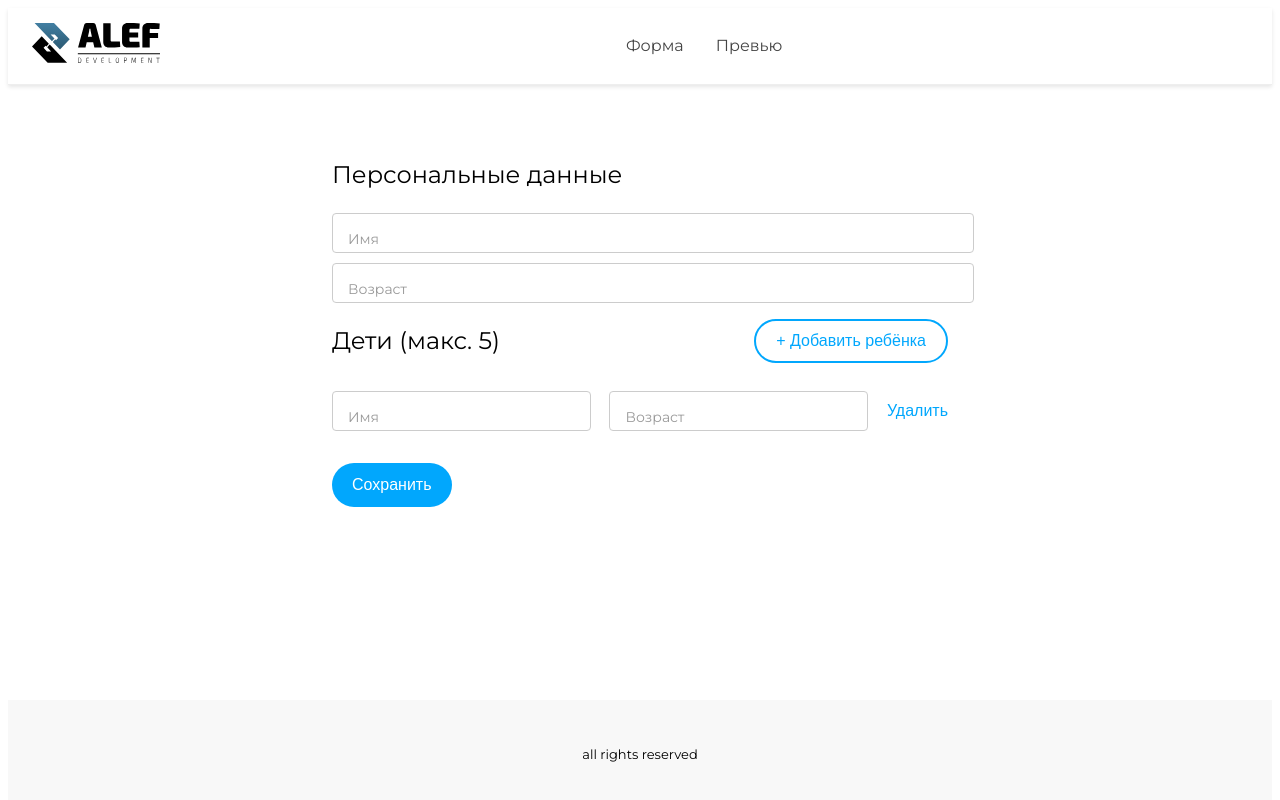
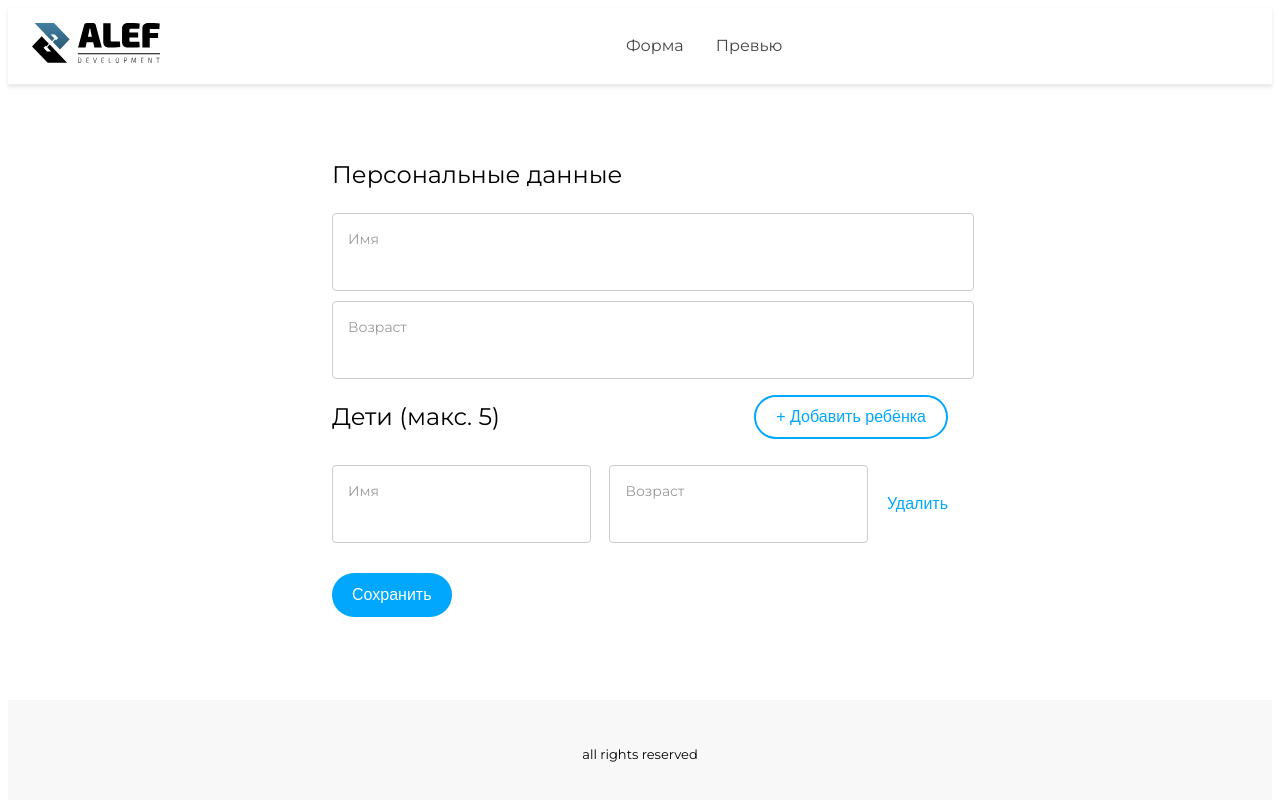
Before and after one commit to KristinaBalashova/user-children-form, a Vue app: page / in a window 1280 px wide. Shown: the top 800 px of the page. Built offline with nearby package versions, Linux system fonts and the light colour scheme.

Commit message:
fix: minor ui changes

```diff
--- a/src/components/ui/Input.vue
+++ b/src/components/ui/Input.vue
@@ -46,6 +46,7 @@ const modelValue = defineModel();
 
 .input {
   width: 100%;
+  height: 56px;
   padding: 14px 12px 6px 12px;
   border: 1px solid #ccc;
   border-radius: 4px;
@@ -70,7 +71,7 @@ label {
 }
 
 label.floated {
-  top: 4px;
+  top: 8px;
   left: 10px;
   font-size: 13px;
   font-weight: 400;
```
